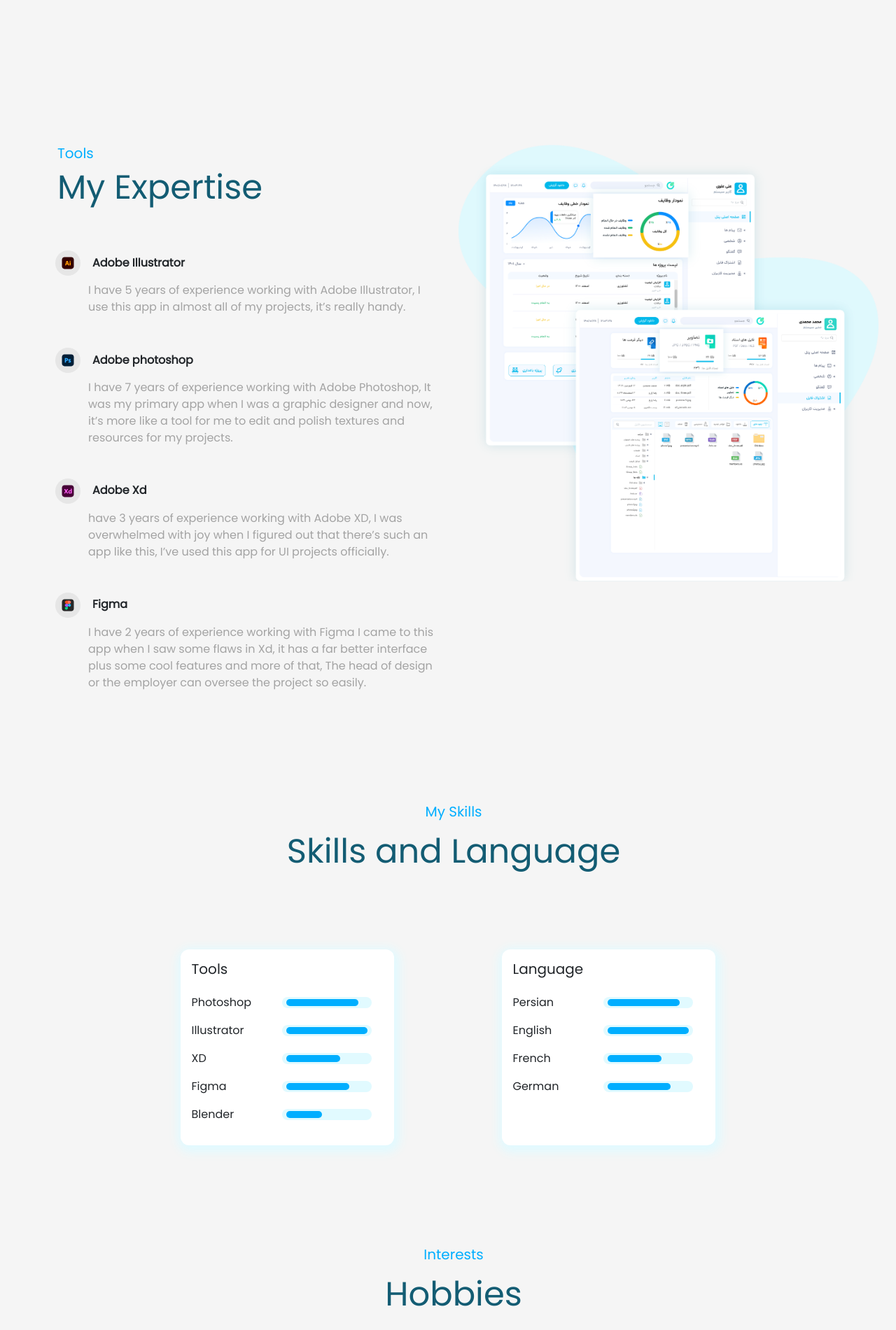
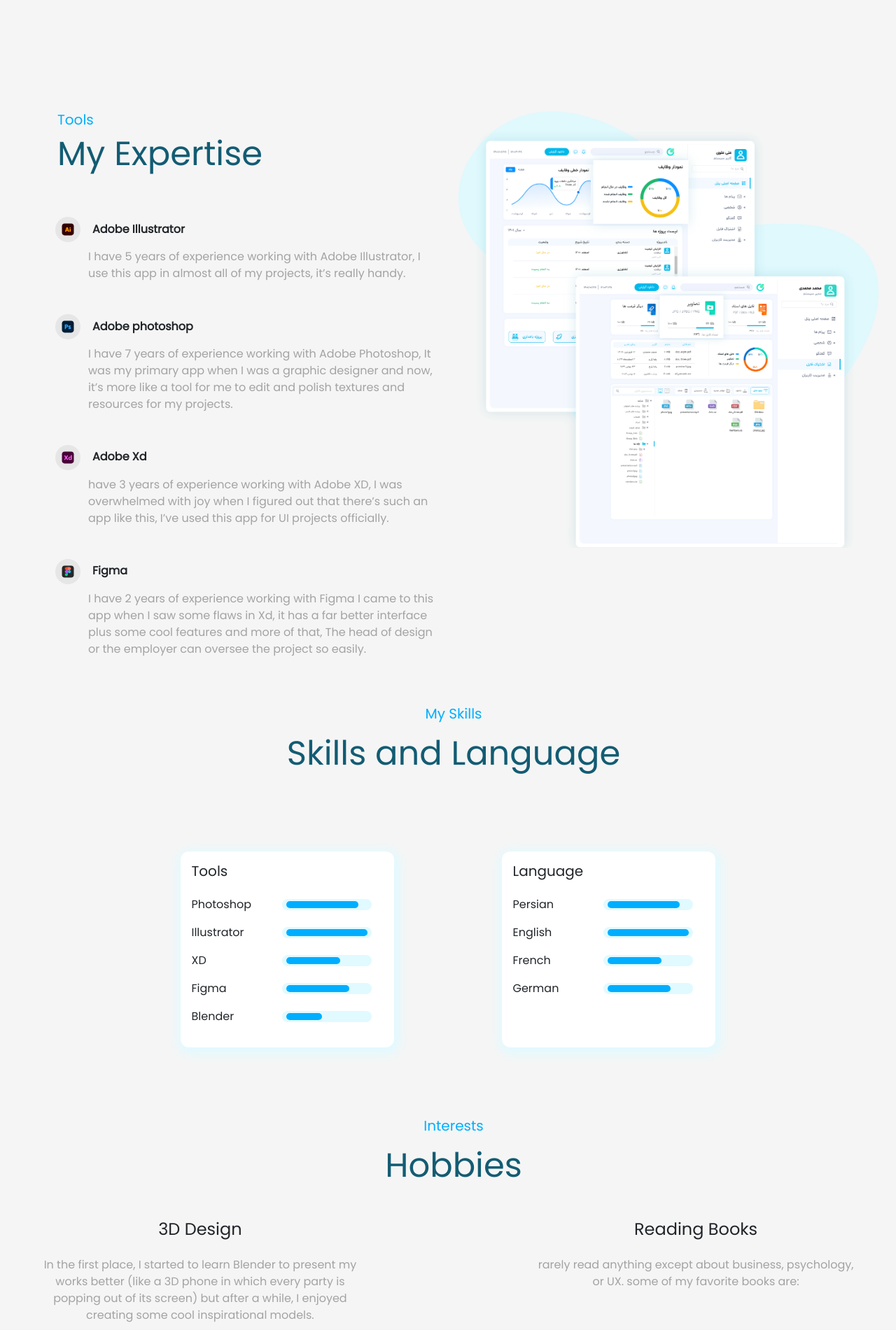
Before and after one commit to Mehrnaz-Reyhanizadeh/hh-website, a Next.js app: page / in a window 1280 px wide. Shown: the part 659-2560 px from the top of the page at 70% size. Built offline with nearby package versions, Linux system fonts and the light colour scheme.

Commit message:
height between each section has been edited (m.p)

```diff
--- a/components/Banner/Banner.js
+++ b/components/Banner/Banner.js
@@ -8,7 +8,7 @@
 function Banner() {
   return (
     <>
-      <div className="row  d-lg-flex flex-column flex-lg-row p-1 p-lg-5 justify-content-between m-1 m-lg-5 w-100 w-lg-75 mx-auto">
+      <div className="row  d-lg-flex flex-column flex-lg-row p-1 p-lg-5 pb-lg-1 justify-content-between m-1 m-lg-5 w-100 w-lg-75 mx-auto">
         <div className="col-lg-6 text-left order-2 order-lg-0">
           <h1 className={`${styles.bannerTitle} mt-5 text-center text-lg-left`}>
             I’m Hossein
--- a/components/Interests/Interests.js
+++ b/components/Interests/Interests.js
@@ -17,7 +17,7 @@
 function Interests() {
   return (
     <>
-      <h5 className={` title1 text-lg-center ml-3 mt-5 pt-5`}>Interests</h5>
+      <h5 className={` title1 text-lg-center ml-3 mt-5 pt-1`}>Interests</h5>
       <h1 className={` title2 text-lg-center ml-3 mt-3`}>Hobbies</h1>
       <div
         className={`d-none d-lg-block container-fluid px-5 ${styles.heightContainerInterests} mt-5 `}
--- a/components/MySkills/MySkills.js
+++ b/components/MySkills/MySkills.js
@@ -3,7 +3,7 @@
 function MySkills() {
   return (
     <>
-      <h5 className={`title1 text-lg-center ml-3 mt-5 pt-5`}>My Skills</h5>
+      <h5 className={`title1 text-lg-center ml-3 mt-5 pt-1`}>My Skills</h5>
       <h1 className={`title2 text-lg-center ml-3 mt-3`}>Skills and Language</h1>
       <div className="container w-lg-75">
         <div className="row d-flex p-lg-5 justify-content-around m-lg-5 px-2  mx-auto">
--- a/components/Portfolio/Portfolio.js
+++ b/components/Portfolio/Portfolio.js
@@ -6,7 +6,7 @@
 function Portfolio() {
   return (
     <>
-      <h5 className={` title1 text-lg-center ml-3 mt-5 pt-5`}>Portfolio</h5>
+      <h5 className={` title1 text-lg-center ml-3 mt-5 pt-1`}>Portfolio</h5>
       <h1 className={` title2 text-lg-center ml-3 mt-3`}>My Portfolio</h1>
       <div className="d-flex flex-column">
         <button
--- a/components/Tools/Tools.js
+++ b/components/Tools/Tools.js
@@ -8,7 +8,7 @@
 function Tools() {
   return (
     <div className="container-fluid">
-      <div className="row d-flex py-lg-5 justify-content-between m-lg-5">
+      <div className="row d-flex  justify-content-between m-lg-5">
         <div className="col-12 col-lg-6 text-left">
           <h5 className={` ml-1 title1 mt-5`}>Tools</h5>
           <h1 className={` ml-1 pb-3 title2 `}>My Expertise</h1>
```
